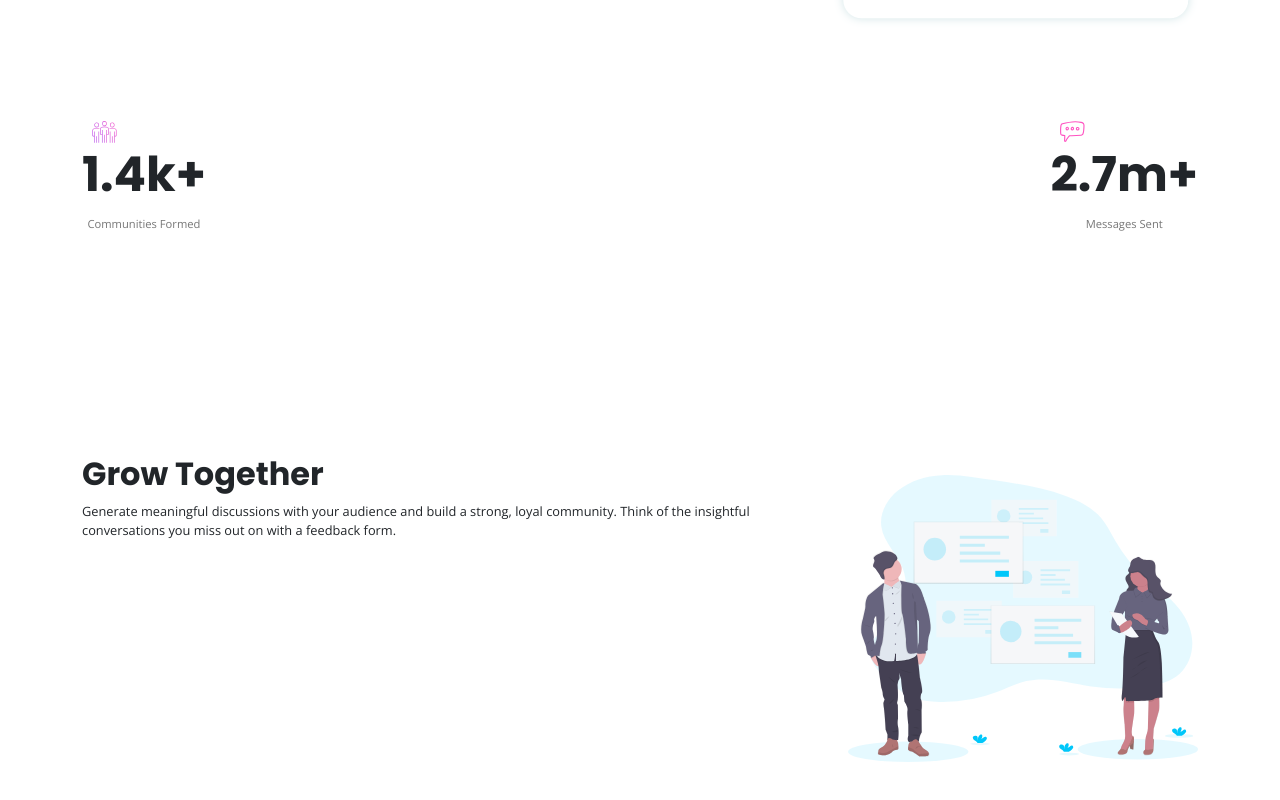
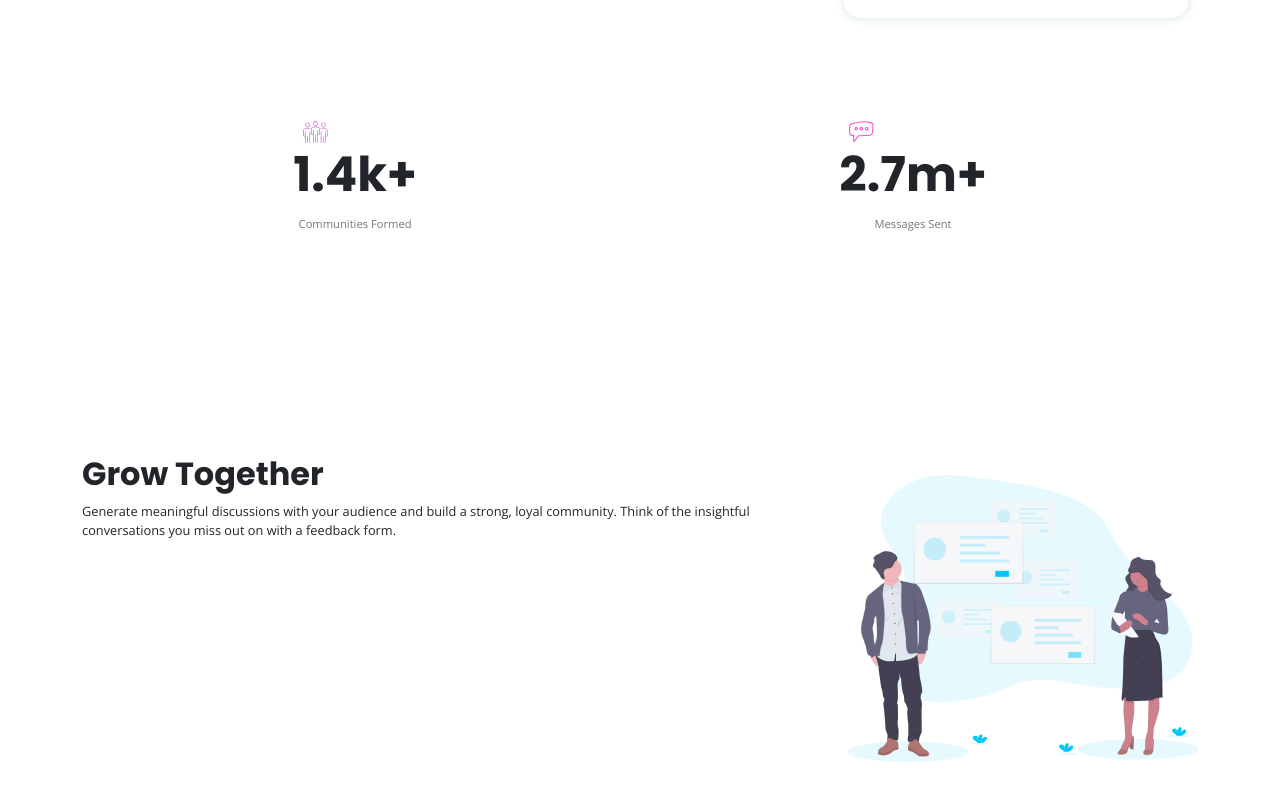
Before and after one commit to alaayasser741/huddle-landing-page-with-curved-sections-master, a plain HTML site: page index.html in a window 1280 px wide. Shown: the part 1409-2209 px from the top of the page. Drawn offline with nearby package versions, Linux system fonts and the light colour scheme.

Commit message:
Edit Status justfiy

```diff
--- a/index.html
+++ b/index.html
@@ -35,7 +35,7 @@
             <div class="img m-auto mb-5">
               <img src="images/screen-mockups.svg" alt="screen-mockups">
             </div>
-            <div class="stats d-flex align-items-center justify-content-between text-center">
+            <div class="stats d-flex align-items-center justify-content-around text-center">
               <div class="stat">
                 <div class="notice">
                   <img src="images/icon-communities.svg" alt="communities">
```
